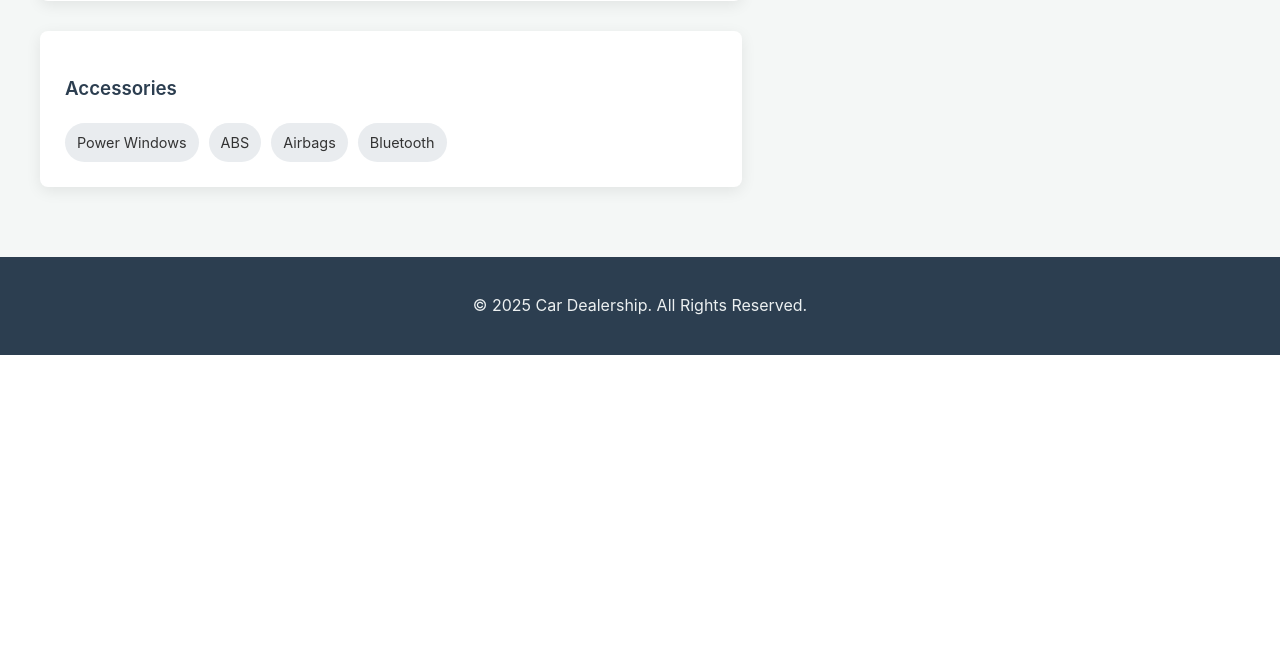
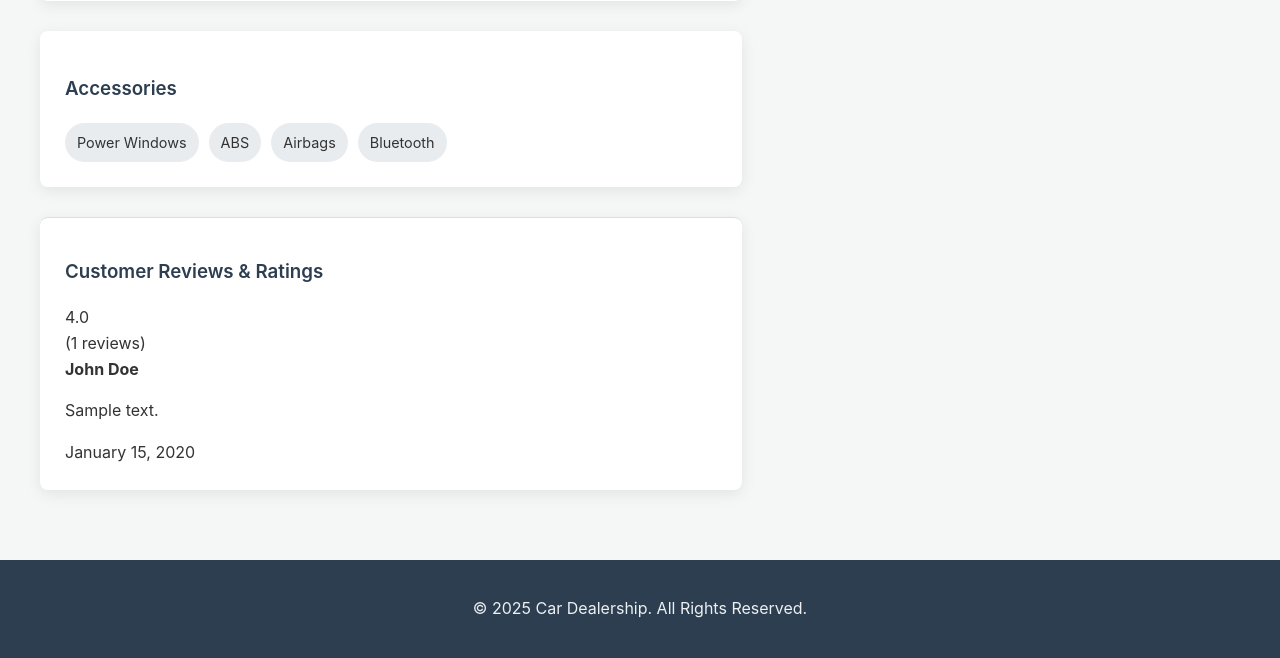
Before and after one commit to gamecult2/CARS, a PHP site: page /car_details.php?id=1 in a window 1280 px wide. Shown: the part 1840-2498 px from the top of the page. Before the commit the page ends 2195 px from the top, so only its background shows below. Run offline with PHP 8.4, Linux system fonts and the light colour scheme; data comes from the database, SQL or seed files in the repository; both versions use the stored data as it was after the commit; tables that the repository leaves empty hold one stand-in row (values such as "Sample post"); some libraries are stand-ins or nearby versions.

Commit message:
feat: Implement review and rating system
This commit introduces a complete review and rating system for cars.

- Adds a `reviews` table to the database to store ratings and comments.
- Implements backend functions to submit, retrieve, and calculate average ratings for cars.
- Updates the `car_details.php` page to display a summary of the average rating, a list of all reviews, and a form for logged-in users to submit a new review.
- Modifies the car card partial (`partials/car_card.php`) to display the average star rating on all car listing pages.
- The `get_cars` function and the featured cars query on `index.php` have been updated to efficiently include rating data.
- Adds a new `reviews.css` stylesheet for all related new elements.

```diff
--- a/car_details.php
+++ b/car_details.php
@@ -40,6 +40,22 @@ $images = !empty($car['images']) ? explode(',', $car['images']) : [];
 // Prepare for social sharing
 $current_url = (isset($_SERVER['HTTPS']) && $_SERVER['HTTPS'] === 'on' ? "https" : "http") . "://$_SERVER[HTTP_HOST]$_SERVER[REQUEST_URI]";
 $share_text = "Check out this " . $car['year'] . " " . $car['brand'] . " " . $car['model'];
+
+// --- Handle Review Submission ---
+if ($_SERVER['REQUEST_METHOD'] === 'POST' && isset($_POST['submit_review'])) {
+    if (is_user_logged_in()) {
+        $rating = filter_input(INPUT_POST, 'rating', FILTER_VALIDATE_INT);
+        $comment = trim($_POST['comment']);
+        if ($rating >= 1 && $rating <= 5) {
+            submit_review($pdo, $car_id, $session_user['id'], $rating, $comment);
+            redirect("car_details.php?id=$car_id&review=success");
+        }
+    }
+}
+
+// Fetch reviews for this car
+$reviews = get_reviews_for_car($pdo, $car_id);
+$average_rating_data = get_average_rating_for_car($pdo, $car_id);
 ?>
 <!DOCTYPE html>
 <html lang="en">
@@ -49,6 +65,7 @@ $share_text = "Check out this " . $car['year'] . " " . $car['brand'] . " " . $ca
     <title><?= _e($car['year'] . ' ' . $car['brand'] . ' ' . $car['model']) ?> - Car Dealership</title>
     <link rel="stylesheet" href="style.css">
     <link rel="stylesheet" href="car_details.css"> <!-- Specific styles for this page -->
+    <link rel="stylesheet" href="reviews.css"> <!-- Styles for reviews -->
 </head>
 <body>
     <header>
@@ -144,6 +161,54 @@ $share_text = "Check out this " . $car['year'] . " " . $car['brand'] . " " . $ca
                     </ul>
                 </div>
                 <?php endif; ?>
+
+                <!-- Reviews Section -->
+                <div class="reviews-section card">
+                    <h3>Customer Reviews & Ratings</h3>
+                    <div class="rating-summary">
+                        <div class="average-rating"><?= number_format($average_rating_data['average'], 1) ?></div>
+                        <div class="star-rating" style="--rating: <?= $average_rating_data['average'] ?>;"></div>
+                        <div class="review-count">(<?= $average_rating_data['count'] ?> reviews)</div>
+                    </div>
+
+                    <div class="review-list">
+                        <?php if (empty($reviews)): ?>
+                            <p>No reviews yet. Be the first to write one!</p>
+                        <?php else: ?>
+                            <?php foreach ($reviews as $review): ?>
+                                <div class="review-item">
+                                    <div class="review-author"><strong><?= _e($review['user_name']) ?></strong></div>
+                                    <div class="star-rating" style="--rating: <?= $review['rating'] ?>;"></div>
+                                    <p class="review-comment"><?= nl2br(_e($review['comment'])) ?></p>
+                                    <div class="review-date"><?= date("F j, Y", strtotime($review['created_at'])) ?></div>
+                                </div>
+                            <?php endforeach; ?>
+                        <?php endif; ?>
+                    </div>
+
+                    <?php if (is_user_logged_in()): ?>
+                        <div class="review-form">
+                            <h4>Write a Review</h4>
+                            <form action="car_details.php?id=<?= $car_id ?>" method="POST">
+                                <div class="form-group">
+                                    <label>Your Rating</label>
+                                    <div class="star-input">
+                                        <input type="radio" id="star5" name="rating" value="5" /><label for="star5" title="5 stars"></label>
+                                        <input type="radio" id="star4" name="rating" value="4" /><label for="star4" title="4 stars"></label>
+                                        <input type="radio" id="star3" name="rating" value="3" /><label for="star3" title="3 stars"></label>
+                                        <input type="radio" id="star2" name="rating" value="2" /><label for="star2" title="2 stars"></label>
+                                        <input type="radio" id="star1" name="rating" value="1" /><label for="star1" title="1 star"></label>
+                                    </div>
+                                </div>
+                                <div class="form-group">
+                                    <label for="comment">Your Comment</label>
+                                    <textarea name="comment" id="comment" rows="4"></textarea>
+                                </div>
+                                <button type="submit" name="submit_review" class="btn">Submit Review</button>
+                            </form>
+                        </div>
+                    <?php endif; ?>
+                </div>
             </div>
 
             <aside class="details-sidebar">
--- a/functions.php
+++ b/functions.php
@@ -106,7 +106,14 @@ function is_admin_or_moderator(): bool {
  */
 function get_cars(PDO $pdo, array $filters = []): array {
     $current_year = date('Y');
-    $sql = "SELECT * FROM cars WHERE year >= :min_year";
+    $sql = "SELECT c.*, COALESCE(r.avg_rating, 0) as avg_rating, COALESCE(r.review_count, 0) as review_count
+            FROM cars c
+            LEFT JOIN (
+                SELECT car_id, AVG(rating) as avg_rating, COUNT(*) as review_count
+                FROM reviews
+                GROUP BY car_id
+            ) r ON c.id = r.car_id
+            WHERE c.year >= :min_year";
     $params = [':min_year' => $current_year - 3];
 
     if (!empty($filters['brand'])) {
@@ -514,4 +521,34 @@ function get_wishlist_for_user(PDO $pdo, int $user_id): array {
     return $stmt->fetchAll();
 }
 
+// --- Review & Rating Functions ---
+
+function submit_review(PDO $pdo, int $car_id, int $user_id, int $rating, string $comment): bool {
+    // For simplicity, we allow one review per user per car.
+    // A real app might check if a user has already reviewed.
+    $stmt = $pdo->prepare("INSERT INTO reviews (car_id, user_id, rating, comment) VALUES (:car_id, :user_id, :rating, :comment)");
+    return $stmt->execute([
+        ':car_id' => $car_id,
+        ':user_id' => $user_id,
+        ':rating' => $rating,
+        ':comment' => $comment,
+    ]);
+}
+
+function get_reviews_for_car(PDO $pdo, int $car_id): array {
+    $stmt = $pdo->prepare("SELECT r.*, u.name as user_name FROM reviews r JOIN users u ON r.user_id = u.id WHERE r.car_id = :car_id ORDER BY r.created_at DESC");
+    $stmt->execute([':car_id' => $car_id]);
+    return $stmt->fetchAll();
+}
+
+function get_average_rating_for_car(PDO $pdo, int $car_id): array {
+    $stmt = $pdo->prepare("SELECT COUNT(*) as review_count, AVG(rating) as avg_rating FROM reviews WHERE car_id = :car_id");
+    $stmt->execute([':car_id' => $car_id]);
+    $result = $stmt->fetch();
+    return [
+        'count' => (int)($result['review_count'] ?? 0),
+        'average' => (float)($result['avg_rating'] ?? 0),
+    ];
+}
+
 ?>
--- a/partials/car_card.php
+++ b/partials/car_card.php
@@ -15,6 +15,10 @@
         <img src="<?= _e($first_image) ?>" alt="<?= _e($car['brand'] . ' ' . $car['model']) ?>">
         <div class="car-card-content">
             <h3><?= _e($car['brand'] . ' ' . $car['model']) ?></h3>
+            <div class="card-rating">
+                <div class="star-rating" style="--rating: <?= $car['avg_rating'] ?>;"></div>
+                <span>(<?= $car['review_count'] ?>)</span>
+            </div>
             <p class="price">$<?= number_format($car['price']) ?></p>
             <ul>
                 <li><strong>Year:</strong> <?= _e($car['year']) ?></li>
--- /dev/null
+++ b/reviews.css
@@ -0,0 +1,92 @@
+/* Styling for the reviews section */
+.reviews-section {
+    margin-top: 30px;
+    padding-top: 20px;
+    border-top: 1px solid #ddd;
+}
+
+.reviews-summary {
+    margin-bottom: 20px;
+    padding: 15px;
+    background-color: #f9f9f9;
+    border-radius: 8px;
+    display: flex;
+    justify-content: space-between;
+    align-items: center;
+}
+
+.average-rating-display .stars {
+    font-size: 24px;
+    color: #ffc107;
+}
+
+.review-card {
+    border: 1px solid #eee;
+    padding: 15px;
+    margin-bottom: 15px;
+    border-radius: 8px;
+    background-color: #fff;
+}
+
+.review-card .review-author {
+    font-weight: bold;
+    margin-bottom: 5px;
+}
+
+.review-card .review-date {
+    font-size: 0.8em;
+    color: #888;
+    margin-bottom: 10px;
+}
+
+.review-card .review-rating .stars {
+    color: #ffc107;
+}
+
+/* Star ratings for car cards */
+.car-card .star-rating {
+    font-size: 16px;
+    color: #ffc107;
+    margin-top: 5px;
+}
+
+.car-card .star-rating .stars-gray {
+    color: #ccc;
+}
+
+/* Review submission form */
+.review-form {
+    margin-top: 20px;
+    padding: 20px;
+    background-color: #f8f9fa;
+    border-radius: 8px;
+}
+
+.review-form h4 {
+    margin-bottom: 15px;
+}
+
+/* Interactive star rating for the form */
+.rating-input {
+    display: flex;
+    flex-direction: row-reverse;
+    justify-content: flex-end;
+}
+
+.rating-input > input {
+    display: none;
+}
+
+.rating-input > label {
+    cursor: pointer;
+    width: 1em;
+    font-size: 2rem;
+    color: #ddd;
+    transition: color 0.2s;
+}
+
+.rating-input > input:checked ~ label,
+.rating-input > label:hover,
+.rating-input > label:hover ~ label {
+    color: #ffc107;
+}
```
Also changed, not shown: database.sql (+31 -0 lines), index.php (+12 -1 lines).
